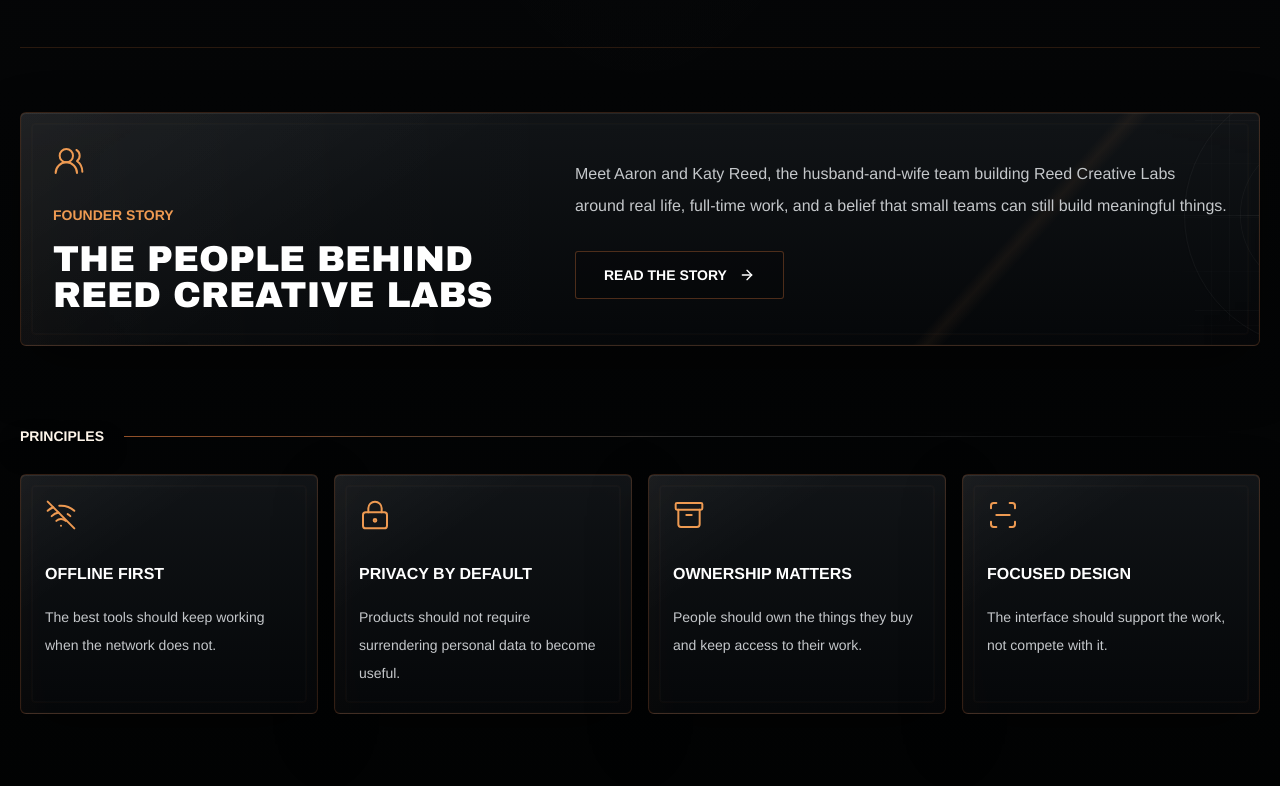
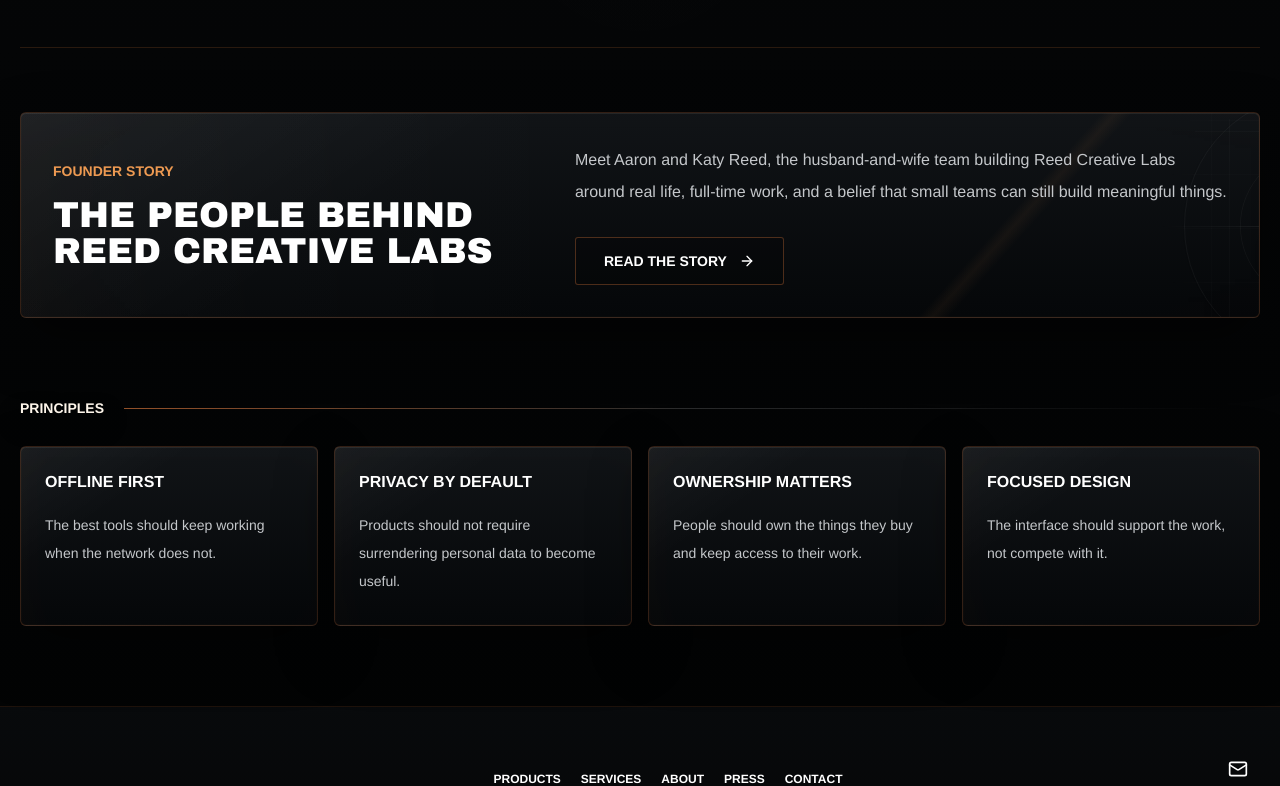
Before and after one commit to avengedreed-blip/RCL-Site, a Next.js app: page /about in a window 1280 px wide. Shown: the part 781-1567 px from the top of the page. Built offline with nearby package versions, Linux system fonts and the light colour scheme.

Commit message:
Polish site-wide visual details

```diff
--- a/app/about/page.tsx
+++ b/app/about/page.tsx
@@ -1,5 +1,4 @@
 import type { Metadata } from "next";
-import { Archive, LockKeyhole, ScanLine, UsersRound, WifiOff } from "lucide-react";
 import { ButtonLink } from "@/components/ButtonLink";
 import { PageHeader } from "@/components/PageHeader";
 import { RclTechnicalMotif } from "@/components/RclTechnicalMotif";
@@ -22,22 +21,18 @@
   {
     title: "Offline First",
     body: "The best tools should keep working when the network does not.",
-    icon: WifiOff,
   },
   {
     title: "Privacy By Default",
     body: "Products should not require surrendering personal data to become useful.",
-    icon: LockKeyhole,
   },
   {
     title: "Ownership Matters",
     body: "People should own the things they buy and keep access to their work.",
-    icon: Archive,
   },
   {
     title: "Focused Design",
     body: "The interface should support the work, not compete with it.",
-    icon: ScanLine,
   },
 ];
 
@@ -81,18 +76,13 @@
 
       <section className="mx-auto max-w-[1240px] px-5 py-8 md:px-8 xl:px-0">
         <Reveal>
-          <div className="surface-panel relative overflow-hidden rounded-[6px] border border-rcl-copper/18 bg-rcl-surface p-6 shadow-[0_12px_38px_rgba(0,0,0,0.18)] transition duration-300 ease-out hover:border-rcl-copper/50 hover:shadow-[0_16px_48px_rgba(0,0,0,0.24)] sm:p-8 md:grid md:grid-cols-[0.85fr_1.15fr] md:items-center md:gap-10">
+          <div className="surface-panel relative overflow-hidden rounded-[6px] border border-rcl-copper/18 bg-rcl-surface p-6 shadow-[0_12px_38px_rgba(0,0,0,0.18)] sm:p-8 md:grid md:grid-cols-[0.85fr_1.15fr] md:items-center md:gap-10">
             <RclTechnicalMotif
               className="right-[-20%] top-[-38%] h-[380px] w-[380px] opacity-30"
               variant="compact"
             />
             <div className="pointer-events-none absolute inset-0 bg-[linear-gradient(132deg,transparent_0_76%,rgba(238,154,82,0.055)_77%,transparent_78.2%),linear-gradient(90deg,rgba(255,255,255,0.024),transparent_45%)]" />
             <div className="relative">
-              <UsersRound
-                className="mb-7 h-8 w-8 text-rcl-amber"
-                strokeWidth={1.5}
-                aria-hidden="true"
-              />
               <p className="text-sm font-black uppercase text-rcl-amber">
                 Founder story
               </p>
@@ -120,15 +110,9 @@
         </Reveal>
         <div className="grid gap-4 md:grid-cols-4">
           {principles.map((principle, index) => {
-            const Icon = principle.icon;
             return (
               <Reveal key={principle.title} delay={index * 0.06}>
-                <div className="surface-panel min-h-[240px] rounded-[6px] border border-rcl-copper/18 bg-rcl-surface p-6 transition duration-300 ease-out hover:-translate-y-0.5 hover:border-rcl-copper/45 hover:bg-rcl-elevated hover:shadow-[0_12px_36px_rgba(0,0,0,0.22)]">
-                  <Icon
-                    className="mb-8 h-8 w-8 text-rcl-amber"
-                    strokeWidth={1.5}
-                    aria-hidden="true"
-                  />
+                <div className="surface-panel h-full min-h-[180px] rounded-[6px] border border-rcl-copper/18 bg-rcl-surface p-6">
                   <h3 className="font-black uppercase text-white">
                     {principle.title}
                   </h3>
--- a/app/contact/page.tsx
+++ b/app/contact/page.tsx
@@ -39,7 +39,7 @@
         <div className="grid gap-4 md:grid-cols-[minmax(0,0.78fr)]">
           {contacts.map((contact, index) => (
             <Reveal key={contact.label} delay={index * 0.06}>
-              <div className="surface-panel block min-h-[260px] min-w-0 rounded-[6px] border border-rcl-copper/22 bg-rcl-surface p-6 transition duration-300 ease-out hover:-translate-y-0.5 hover:border-rcl-copper/70 hover:bg-rcl-elevated hover:shadow-[0_14px_44px_rgba(0,0,0,0.24)] sm:p-7">
+              <div className="surface-panel block min-h-[260px] min-w-0 rounded-[6px] border border-rcl-copper/22 bg-rcl-surface p-6 sm:p-7">
                 <Mail
                   className="mb-8 h-8 w-8 text-rcl-amber"
                   strokeWidth={1.5}
--- a/app/globals.css
+++ b/app/globals.css
@@ -851,26 +851,24 @@
   transition: opacity 280ms ease;
 }
 
-.surface-panel:hover,
-.detail-hero-panel:hover,
-.screenshot-frame:hover,
+.surface-panel:where(a, button):hover,
 .featured-exhibit-card:hover,
 .compact-exhibit-card:hover {
-  --edge-border-alpha: 0.74;
-  --edge-copper-alpha: 0.24;
-  --edge-copper-soft-alpha: 0.09;
-  --edge-inner-alpha: 0.08;
-  --edge-frame-alpha: 0.09;
-  --edge-frame-glow-alpha: 0.052;
-  --edge-glow-alpha: 0.105;
-  --edge-sheen-alpha: 0.44;
-  --edge-shadow-blur: 46px;
-  border-color: rgba(210, 115, 59, 0.78);
+  --edge-border-alpha: 0.66;
+  --edge-copper-alpha: 0.2;
+  --edge-copper-soft-alpha: 0.07;
+  --edge-inner-alpha: 0.06;
+  --edge-frame-alpha: 0.074;
+  --edge-frame-glow-alpha: 0.04;
+  --edge-glow-alpha: 0.075;
+  --edge-sheen-alpha: 0.36;
+  --edge-shadow-blur: 38px;
+  border-color: rgba(210, 115, 59, 0.68);
   box-shadow:
     inset 0 1px 0 rgba(255, 255, 255, 0.1),
-    inset 0 0 0 1px rgba(238, 154, 82, 0.09),
-    0 28px 74px rgba(0, 0, 0, 0.48),
-    0 0 46px rgba(210, 115, 59, 0.105);
+    inset 0 0 0 1px rgba(238, 154, 82, 0.07),
+    0 24px 62px rgba(0, 0, 0, 0.46),
+    0 0 38px rgba(210, 115, 59, 0.075);
 }
 
 .surface-panel:focus-visible,
@@ -898,9 +896,7 @@
     0 0 60px rgba(210, 115, 59, 0.16);
 }
 
-.surface-panel:hover::before,
-.detail-hero-panel:hover::before,
-.screenshot-frame:hover::before,
+.surface-panel:where(a, button):hover::before,
 .featured-exhibit-card:hover::before,
 .compact-exhibit-card:hover::before {
   opacity: var(--edge-sheen-alpha);
@@ -915,10 +911,7 @@
 }
 
 .featured-exhibit-card::after,
-.compact-exhibit-card::after,
-.surface-panel::after,
-.detail-hero-panel::after,
-.screenshot-frame::after {
+.compact-exhibit-card::after {
   position: absolute;
   inset: 10px;
   z-index: 1;
@@ -1053,44 +1046,6 @@
   transform: rotate(7deg);
 }
 
-.product-card-icon {
-  position: absolute;
-  top: 14px;
-  right: 14px;
-  z-index: 12;
-  display: flex;
-  width: 38px;
-  height: 38px;
-  align-items: center;
-  justify-content: center;
-  border: 1px solid rgba(255, 255, 255, 0.18);
-  border-radius: 3px;
-  background:
-    linear-gradient(180deg, rgba(255, 255, 255, 0.04), transparent),
-    rgba(5, 7, 9, 0.72);
-  color: rgba(255, 255, 255, 0.82);
-  box-shadow:
-    inset 0 1px 0 rgba(255, 255, 255, 0.06),
-    0 0 0 rgba(210, 115, 59, 0);
-  transition:
-    border-color 280ms ease,
-    color 280ms ease,
-    box-shadow 280ms ease,
-    transform 280ms ease;
-}
-
-.featured-exhibit-card:hover .product-card-icon,
-.compact-exhibit-card:hover .product-card-icon,
-.featured-exhibit-card:focus-visible .product-card-icon,
-.compact-exhibit-card:focus-visible .product-card-icon {
-  border-color: rgba(210, 115, 59, 0.66);
-  color: var(--color-rcl-amber);
-  box-shadow:
-    inset 0 1px 0 rgba(255, 255, 255, 0.08),
-    0 0 18px rgba(210, 115, 59, 0.16);
-  transform: translateY(-1px);
-}
-
 .abstract-product-visual {
   position: absolute;
   inset: 0;
@@ -1254,7 +1209,7 @@
 }
 
 .reveal-enter {
-  animation: reveal-rise 650ms ease both;
+  animation: reveal-rise 520ms ease both;
 }
 
 .footer-shell {
@@ -1267,7 +1222,7 @@
 @keyframes reveal-rise {
   from {
     opacity: 0;
-    transform: translateY(14px);
+    transform: translateY(8px);
   }
 
   to {
--- a/app/projects/[slug]/page.tsx
+++ b/app/projects/[slug]/page.tsx
@@ -207,7 +207,7 @@
         <div className="grid gap-8 md:grid-cols-2">
           {project.idealFor?.length ? (
             <Reveal>
-              <div className="surface-panel rounded-[6px] border border-rcl-copper/18 bg-rcl-surface p-6 transition duration-300 ease-out hover:border-rcl-copper/55 hover:shadow-[0_12px_36px_rgba(0,0,0,0.2)]">
+              <div className="surface-panel rounded-[6px] border border-rcl-copper/18 bg-rcl-surface p-6">
                 <h2 className="text-2xl font-black uppercase text-white">
                   Who it is for
                 </h2>
@@ -223,7 +223,7 @@
           ) : null}
           {project.usersCan?.length ? (
             <Reveal delay={0.06}>
-              <div className="surface-panel rounded-[6px] border border-rcl-copper/18 bg-rcl-surface p-6 transition duration-300 ease-out hover:border-rcl-copper/55 hover:shadow-[0_12px_36px_rgba(0,0,0,0.2)]">
+              <div className="surface-panel rounded-[6px] border border-rcl-copper/18 bg-rcl-surface p-6">
                 <h2 className="text-2xl font-black uppercase text-white">
                   What users can do
                 </h2>
```
Also changed, not shown: app/about/founder/page.tsx (+3 -17 lines), app/page.tsx (+6 -33 lines), app/press/page.tsx (+3 -8 lines), app/services/page.tsx (+6 -30 lines), components/ProjectCard.tsx (+5 -35 lines), components/product-pages/ForgeProductPage.tsx (+4 -9 lines).
